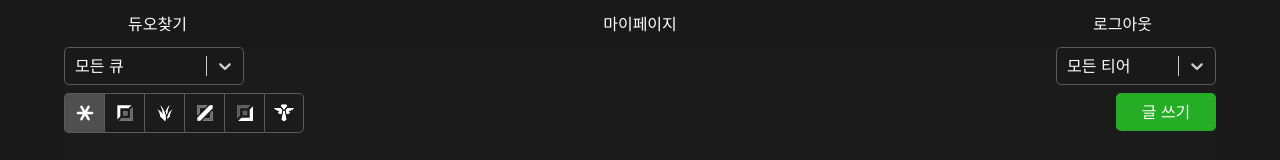
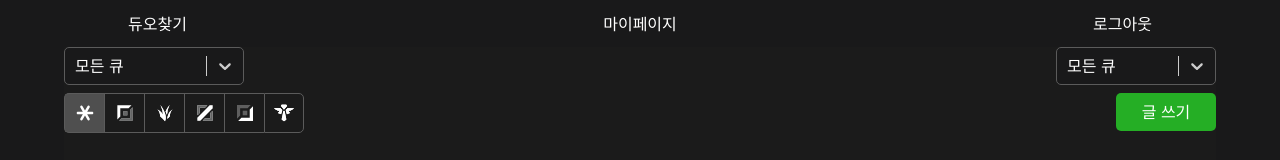
Before and after one commit to JeongJacob/duo.gg, a Next.js app: page /duo/lol in a window 1280 px wide. Shown: the top 160 px of the page. Built offline with nearby package versions, Linux system fonts and the light colour scheme.

Commit message:
Feat: SelectTabValue로 DuoSelect defaultValue 값 설정

```diff
--- a/src/app/components/DuoSelect.tsx
+++ b/src/app/components/DuoSelect.tsx
@@ -1,32 +1,45 @@
+"use client";
+import {
+  handleSelectQueueTab,
+  handleSelectTierTab,
+} from "@/redux/features/selectTabSlice";
+import { useDispatch } from "react-redux";
 import Select, {
   CSSObjectWithLabel,
   GroupBase,
   OptionProps,
 } from "react-select";
 
-export default function DuoSelectModal({ type }: { type: string }) {
-  const queueOptions = [
-    { value: "모든 큐", label: "모든 큐" },
-    { value: "솔로랭크", label: "솔로랭크" },
-    { value: "자유랭크", label: "자유랭크" },
-    { value: "일반게임", label: "일반게임" },
-    { value: "칼바람 협곡", label: "칼바람 협곡" },
-  ];
+interface SelectType {
+  readonly value: string;
+  readonly label: string;
+}
 
-  const tierOptions = [
-    { value: "모든 티어", label: "모든 티어" },
-    { value: "아이언", label: "아이언" },
-    { value: "브론즈", label: "브론즈" },
-    { value: "실버", label: "실버" },
-    { value: "골드", label: "골드" },
-    { value: "에메랄드", label: "에메랄드" },
-    { value: "다이아몬드", label: "다이아몬드" },
-  ];
+interface DefaultValueType {
+  value: string;
+  label: string;
+}
+export default function DuoSelectModal({
+  type,
+  width,
+  isQueue,
+  defaultValue,
+}: {
+  type: SelectType[];
+  width: string;
+  isQueue: boolean;
+  defaultValue: DefaultValueType;
+}) {
+  const dispatch = useDispatch();
+  const handleSelectValue = (selectValue: string) => {
+    if (isQueue) dispatch(handleSelectQueueTab(selectValue));
+    else dispatch(handleSelectTierTab(selectValue));
+  };
 
   const customStyles = {
     control: (base: CSSObjectWithLabel) => ({
       ...base,
-      width: type === "queue" ? "180px" : "160px",
+      width: width,
       backgroundColor: "#19191a;",
       fontColor: "white",
       borderColor: "#19191a;",
@@ -58,9 +71,12 @@ export default function DuoSelectModal({ type }: { type: string }) {
   };
   return (
     <Select
-      options={type === "queue" ? queueOptions : tierOptions}
+      options={type}
       styles={customStyles}
-      defaultValue={type === "queue" ? queueOptions[0] : tierOptions[0]}
+      defaultValue={defaultValue}
+      onChange={(selectValue) =>
+        selectValue && handleSelectValue(selectValue.value)
+      }
     />
   );
 }
--- a/src/app/duo/lol/page.tsx
+++ b/src/app/duo/lol/page.tsx
@@ -1,10 +1,12 @@
 "use client";
 import React from "react";
+import DuoPost from "@/app/components/DuoPost";
+import DuoSelect from "@/app/components/DuoSelect";
+import PositionBar from "@/app/components/PositionBar";
 import { styled } from "styled-components";
-import DuoPost from "@/app/components/DuoPost";
-import DuoSelectModal from "@/app/components/DuoSelect";
-import PositionBar from "@/app/components/PositionBar";
 import lol from "@/app/styles/_LOL.module.css";
+import { useSelector } from "react-redux";
+import { RootState } from "@/redux/store";
 
 export const InteractBtn = styled.button<{ width: string }>`
   background-color: #25ae25;
@@ -17,12 +19,46 @@ export const InteractBtn = styled.button<{ width: string }>`
   }
 `;
 
+const queueOptions = [
+  { value: "모든 큐", label: "모든 큐" },
+  { value: "솔로랭크", label: "솔로랭크" },
+  { value: "자유랭크", label: "자유랭크" },
+  { value: "일반게임", label: "일반게임" },
+  { value: "칼바람 협곡", label: "칼바람 협곡" },
+];
+
+const tierOptions = [
+  { value: "모든 티어", label: "모든 티어" },
+  { value: "아이언", label: "아이언" },
+  { value: "브론즈", label: "브론즈" },
+  { value: "실버", label: "실버" },
+  { value: "골드", label: "골드" },
+  { value: "에메랄드", label: "에메랄드" },
+  { value: "다이아몬드", label: "다이아몬드" },
+];
+
 function _LOL() {
+  const queueValue = useSelector(
+    (state: RootState) => state.selectTab.queueValue
+  );
+  const tierValue = useSelector(
+    (state: RootState) => state.selectTab.tierValue
+  );
   return (
     <div className={lol.wrapper}>
       <div className={lol.type__wrapper}>
-        <DuoSelectModal type="queue" />
-        <DuoSelectModal type="tier" />
+        <DuoSelect
+          type={queueOptions}
+          width="180px"
+          isQueue={true}
+          defaultValue={queueValue}
+        />
+        <DuoSelect
+          type={tierOptions}
+          width="160px"
+          isQueue={false}
+          defaultValue={tierValue}
+        />
       </div>
       <PositionBar />
       <DuoPost />
--- a/src/redux/features/selectTabSlice.ts
+++ b/src/redux/features/selectTabSlice.ts
@@ -1,13 +1,19 @@
 import { PayloadAction, createSlice } from "@reduxjs/toolkit";
 
 interface SelectTabState {
-  queueValue: string;
-  tierValue: string;
+  queueValue: {
+    value: string;
+    label: string;
+  };
+  tierValue: {
+    value: string;
+    label: string;
+  };
 }
 
 const initialState = {
-  queueValue: "모든 큐",
-  tierValue: "모든 티어",
+  queueValue: { value: "모든 큐", label: "모든 큐" },
+  tierValue: { value: "모든 큐", label: "모든 큐" },
 } as SelectTabState;
 
 export const selectTabSlice = createSlice({
@@ -15,11 +21,12 @@ export const selectTabSlice = createSlice({
   initialState,
   reducers: {
     handleSelectQueueTab(state, action: PayloadAction<string>) {
-      state.queueValue = action.payload;
-      console.log(state.queueValue);
+      state.queueValue.value = action.payload;
+      state.queueValue.label = action.payload;
     },
     handleSelectTierTab(state, action: PayloadAction<string>) {
-      state.tierValue = action.payload;
+      state.tierValue.value = action.payload;
+      state.tierValue.label = action.payload;
     },
   },
 });
```
